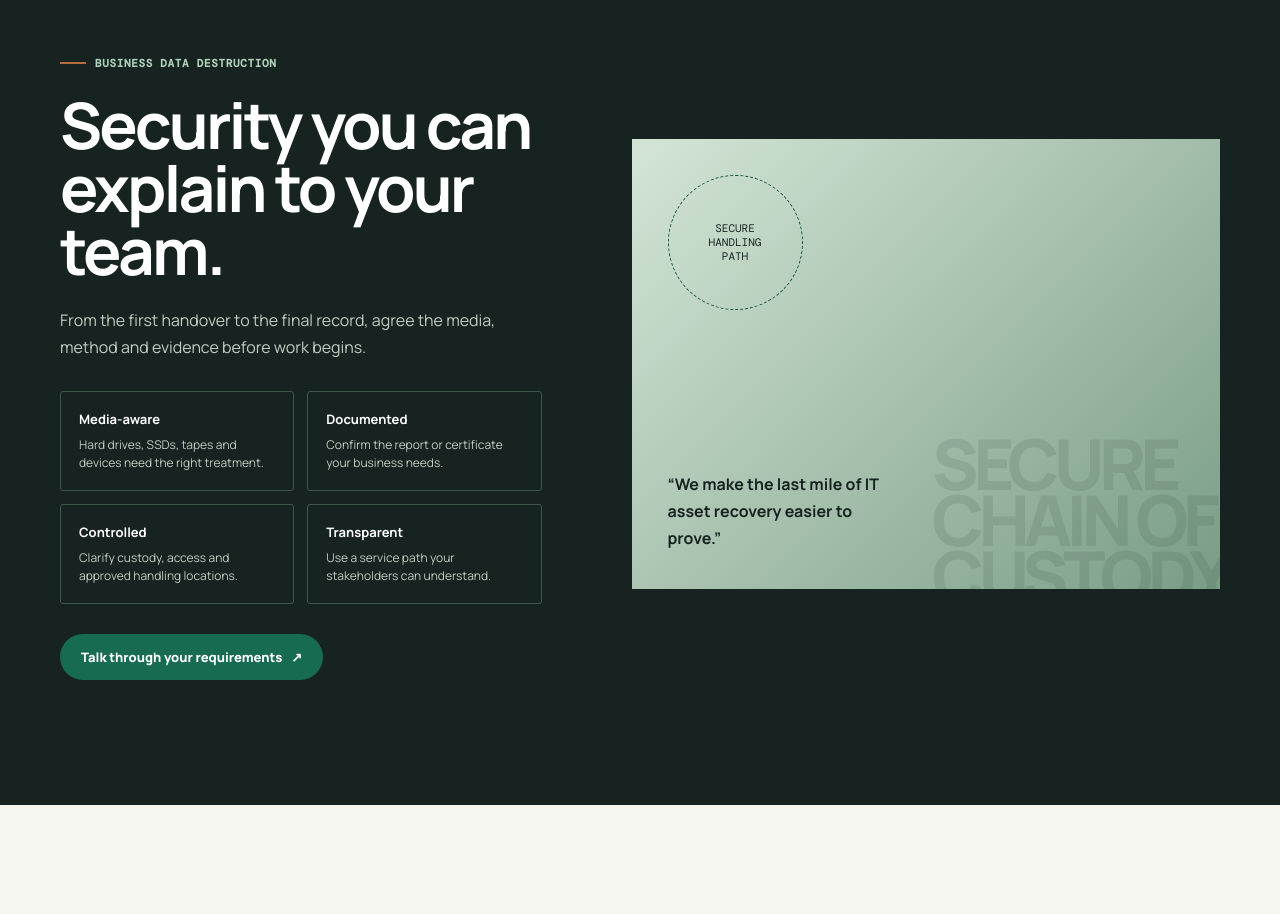
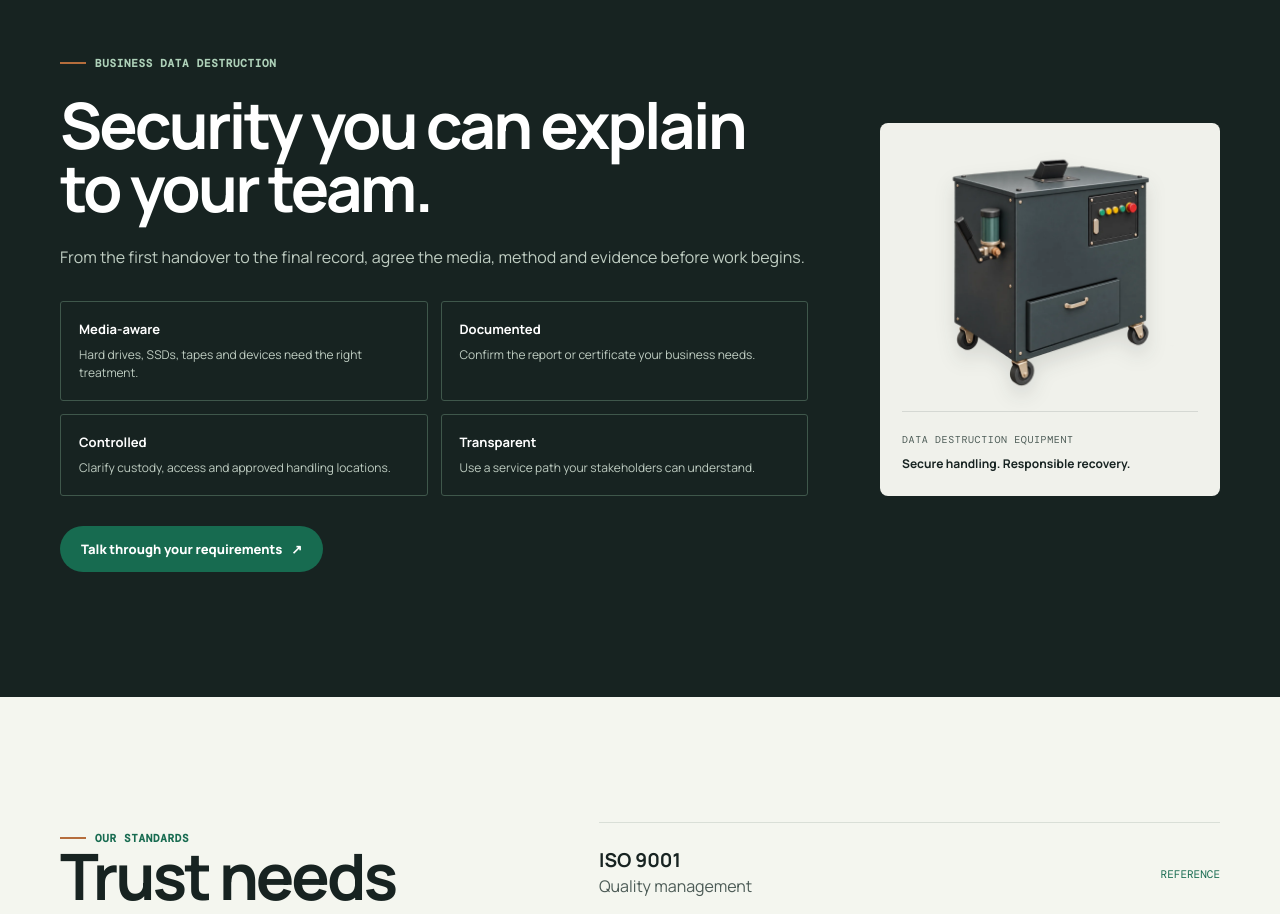
Before and after one commit to kennnnyyen/ewaste, a Next.js app: page / in a window 1280 px wide. Shown: the part 3280-4194 px from the top of the page. Built offline with nearby package versions, Linux system fonts and the light colour scheme.

Commit message:
Add official certification references

```diff
--- a/app/globals.css
+++ b/app/globals.css
@@ -108,22 +108,26 @@ p { color: var(--ink-soft); line-height: 1.7; }
 .security { background: var(--ink); color: white; }
 .security .eyebrow { color: #aed1b9; }
 .security p { color: #bfcdc2; }
-.security-inner { display: grid; grid-template-columns: .9fr 1.1fr; gap: 90px; align-items: center; }
+.security-inner { display: grid; grid-template-columns: minmax(0, 1fr) 340px; gap: 72px; align-items: center; }
 .security h2 { margin: 24px 0; }
 .security-list { display: grid; grid-template-columns: 1fr 1fr; gap: 13px; margin-top: 30px; }
 .security-item { padding: 18px; border: 1px solid #3f574b; border-radius: 3px; }
 .security-item strong { display: block; color: white; font-size: 13px; margin-bottom: 8px; }
 .security-item p { font-size: 12px; line-height: 1.5; }
-.security-visual { position: relative; min-height: 450px; padding: 36px; background: linear-gradient(135deg, #d4e5d6, #7a9d86); color: var(--ink); overflow: hidden; }
-.security-visual::before { content: "SECURE\A CHAIN OF\A CUSTODY"; white-space: pre; position: absolute; right: -8px; bottom: -14px; color: rgba(23,35,33,.1); font-size: 70px; font-weight: 800; line-height: .8; letter-spacing: -.08em; }
-.security-visual .seal { width: 135px; height: 135px; display: grid; place-items: center; border: 1px dashed var(--green-dark); border-radius: 50%; text-align: center; font-family: "DM Mono", monospace; font-size: 11px; text-transform: uppercase; }
-.security-visual .quote { position: absolute; left: 36px; bottom: 36px; max-width: 240px; color: var(--ink); font-weight: 700; }
+.security-visual { margin: 0; width: 100%; max-width: 340px; padding: 22px; background: #f0f1eb; color: var(--ink); border-radius: 8px; }
+.security-machine { position: relative; height: 250px; }
+.security-machine-image { object-fit: contain; filter: drop-shadow(0 10px 10px rgba(23, 35, 33, .12)); }
+.security-machine-caption { margin-top: 16px; padding-top: 14px; border-top: 1px solid rgba(23, 35, 33, .12); }
+.security-machine-caption .mono { color: var(--ink-soft); font-size: 10px; }
+.security-machine-caption p { margin-top: 6px; color: var(--ink); font-size: 12px; font-weight: 700; }
 
 .proof-section { display: grid; grid-template-columns: .85fr 1.15fr; gap: 80px; align-items: start; }
 .cert-list { display: grid; gap: 0; border-top: 1px solid var(--line); }
-.cert-row { display: flex; align-items: center; justify-content: space-between; gap: 20px; padding: 24px 0; border-bottom: 1px solid var(--line); }
+.cert-row { display: flex; align-items: center; justify-content: space-between; gap: 20px; padding: 24px 0; border-bottom: 1px solid var(--line); transition: color .2s ease; }
 .cert-row strong { font-size: 1.2rem; }
 .cert-row span { color: var(--green); font-family: "DM Mono", monospace; font-size: 11px; }
+.cert-row:hover { color: var(--green); }
+.cert-row:hover span { color: var(--copper); }
 .cert-note { margin-top: 25px; font-size: 12px; }
 
 .faq-grid { display: grid; grid-template-columns: 1fr 1fr; gap: 16px 60px; }
@@ -172,7 +176,7 @@ details p { padding-top: 14px; font-size: 13px; }
   .service-grid, .security-inner, .proof-section, .contact-grid { grid-template-columns: 1fr; gap: 42px; }
   .materials-grid { grid-template-columns: 1fr 1fr; }
   .process-grid { grid-template-columns: 1fr 1fr; }
-  .security-visual { min-height: 330px; }
+  .security-visual { justify-self: center; }
 }
 
 @media (max-width: 600px) {
@@ -194,8 +198,8 @@ details p { padding-top: 14px; font-size: 13px; }
   .material-graphic { height: 100px; }
   .material-caption { min-height: 0; }
   .service-card { min-height: 320px; padding: 25px; }
-  .security-visual { min-height: 300px; padding: 25px; }
-  .security-visual .quote { left: 25px; bottom: 25px; }
+  .security-visual { max-width: 300px; padding: 20px; }
+  .security-machine { height: 200px; }
   .form-card { padding: 22px; }
   .form-grid { grid-template-columns: 1fr; }
   .field.full { grid-column: auto; }
--- a/app/page.tsx
+++ b/app/page.tsx
@@ -8,6 +8,13 @@ const materials = [
   { number: "02", label: "CPUs & processors", image: "/materials/cpus-art.webp" },
   { number: "03", label: "RAM & memory", image: "/materials/ram-art.webp" },
   { number: "04", label: "GPUs & expansion cards", image: "/materials/gpus-art.webp" },
+];
+
+const certifications = [
+  { title: "ISO 9001", copy: "Quality management", href: "https://www.iso.org/standard/9001" },
+  { title: "ISO 14001", copy: "Environmental management", href: "https://www.iso.org/standard/14001" },
+  { title: "ISO 45001", copy: "Occupational health & safety", href: "https://www.iso.org/standard/45001" },
+  { title: "AS/NZS 5377", copy: "E-waste collection, storage and treatment", href: "https://store.standards.org.au/product/as-nzs-5377-2013" },
 ];
 
 function Arrow() {
@@ -127,9 +134,39 @@ export default function Home() {
 
       <section className="section process" id="process"><div className="container"><div className="section-heading"><div><span className="eyebrow mono">How it works</span><h2>Clear from first message to final outcome.</h2></div><p>We keep the process legible, so you know what we need and what you will receive.</p></div><div className="process-grid">{[['01','Describe it','Tell us what you have, where it is and which service you need.'],['02','Assess it','We clarify categories, media types, quantities and the right handling path.'],['03','Handle it','Arrange the approved handover, collection or service appointment.'],['04','Close the loop','Receive confirmed next steps, payment terms or destruction documentation.']].map(([num,title,copy]) => <article className="process-step" key={num}><span className="mono">{num}</span><h3>{title}</h3><p>{copy}</p></article>)}</div></div></section>
 
-      <section className="section security" id="security"><div className="container security-inner"><div><span className="eyebrow mono">Business data destruction</span><h2>Security you can explain to your team.</h2><p>From the first handover to the final record, agree the media, method and evidence before work begins.</p><div className="security-list"><div className="security-item"><strong>Media-aware</strong><p>Hard drives, SSDs, tapes and devices need the right treatment.</p></div><div className="security-item"><strong>Documented</strong><p>Confirm the report or certificate your business needs.</p></div><div className="security-item"><strong>Controlled</strong><p>Clarify custody, access and approved handling locations.</p></div><div className="security-item"><strong>Transparent</strong><p>Use a service path your stakeholders can understand.</p></div></div><a className="button" href="#contact" style={{marginTop: 30}}>Talk through your requirements <Arrow /></a></div><div className="security-visual"><div className="seal">Secure<br />handling<br />path</div><p className="quote">“We make the last mile of IT asset recovery easier to prove.”</p></div></div></section>
+      <section className="section security" id="security">
+        <div className="container security-inner">
+          <div>
+            <span className="eyebrow mono">Business data destruction</span>
+            <h2>Security you can explain to your team.</h2>
+            <p>From the first handover to the final record, agree the media, method and evidence before work begins.</p>
+            <div className="security-list">
+              <div className="security-item"><strong>Media-aware</strong><p>Hard drives, SSDs, tapes and devices need the right treatment.</p></div>
+              <div className="security-item"><strong>Documented</strong><p>Confirm the report or certificate your business needs.</p></div>
+              <div className="security-item"><strong>Controlled</strong><p>Clarify custody, access and approved handling locations.</p></div>
+              <div className="security-item"><strong>Transparent</strong><p>Use a service path your stakeholders can understand.</p></div>
+            </div>
+            <a className="button" href="#contact" style={{marginTop: 30}}>Talk through your requirements <Arrow /></a>
+          </div>
+          <figure className="security-visual">
+            <div className="security-machine">
+              <Image
+                src="/data-destruction-machine-art.webp"
+                alt="Artistic illustration of a cabinet-style data destruction machine with control buttons, a collection drawer and caster wheels."
+                fill
+                sizes="(max-width: 600px) 260px, 296px"
+                className="security-machine-image"
+              />
+            </div>
+            <figcaption className="security-machine-caption">
+              <span className="mono">Data destruction equipment</span>
+              <p>Secure handling. Responsible recovery.</p>
+            </figcaption>
+          </figure>
+        </div>
+      </section>
 
-      <section className="section"><div className="container proof-section"><div><span className="eyebrow mono">Our standards</span><h2>Trust needs details.</h2><p style={{marginTop: 22}}>The certification references below are associated with YP ECYCLE. We will publish the exact scope, holder and current documents once the new business relationship is confirmed.</p><a className="text-link" href="https://ypecycle.com.au/certifications" target="_blank" rel="noreferrer">View YP ECYCLE certifications <Arrow /></a></div><div><div className="cert-list">{[['ISO 9001','Quality management'],['ISO 14001','Environmental management'],['ISO 45001','Occupational health & safety'],['AS/NZS 5377','E-waste collection, storage and treatment']].map(([title, copy]) => <div className="cert-row" key={title}><div><strong>{title}</strong><p>{copy}</p></div><span>REFERENCE</span></div>)}</div><p className="cert-note">Certification marks and claims should be used only for the legal entity, sites and activities covered by current documentation.</p></div></div></section>
+      <section className="section"><div className="container proof-section"><div><span className="eyebrow mono">Our standards</span><h2>Trust needs details.</h2><p style={{marginTop: 22}}>The certification references below are associated with YP ECYCLE. We will publish the exact scope, holder and current documents once the new business relationship is confirmed.</p><a className="text-link" href="https://ypecycle.com.au/certifications" target="_blank" rel="noopener noreferrer">View YP ECYCLE certifications <Arrow /></a></div><div><div className="cert-list">{certifications.map(({ title, copy, href }) => <a className="cert-row" href={href} target="_blank" rel="noopener noreferrer" key={title}><div><strong>{title}</strong><p>{copy}</p></div><span>REFERENCE</span></a>)}</div><p className="cert-note">Certification marks and claims should be used only for the legal entity, sites and activities covered by current documentation.</p></div></div></section>
 
       <section className="section" id="faq"><div className="container"><div className="section-heading"><div><span className="eyebrow mono">Questions, answered</span><h2>Before you send a message.</h2></div><p>We will tailor the live answers to confirmed terms, service area and operating details.</p></div><div className="faq-grid"><details><summary>What components can I send?</summary><p>We are preparing to assess PCBs, CPUs, RAM, GPUs and selected computer equipment. Send a description or photo and we will confirm suitability.</p></details><details><summary>Do you publish fixed prices?</summary><p>Values depend on category, grade, quantity and current buying rates. The launch experience is an assessed quote rather than a static price table.</p></details><details><summary>Can you handle data-bearing devices?</summary><p>Yes, the data-destruction enquiry is designed to clarify media types, handling requirements, service location and the documentation you need.</p></details><details><summary>What happens after I enquire?</summary><p>We will review the details, clarify anything missing and confirm the next practical step. Response timing will be set by the operating team.</p></details></div></div></section>
 
```
Also changed, not shown: public/data-destruction-machine-art.webp (added), 1 other file (tests, documents, lock files or other folders).
